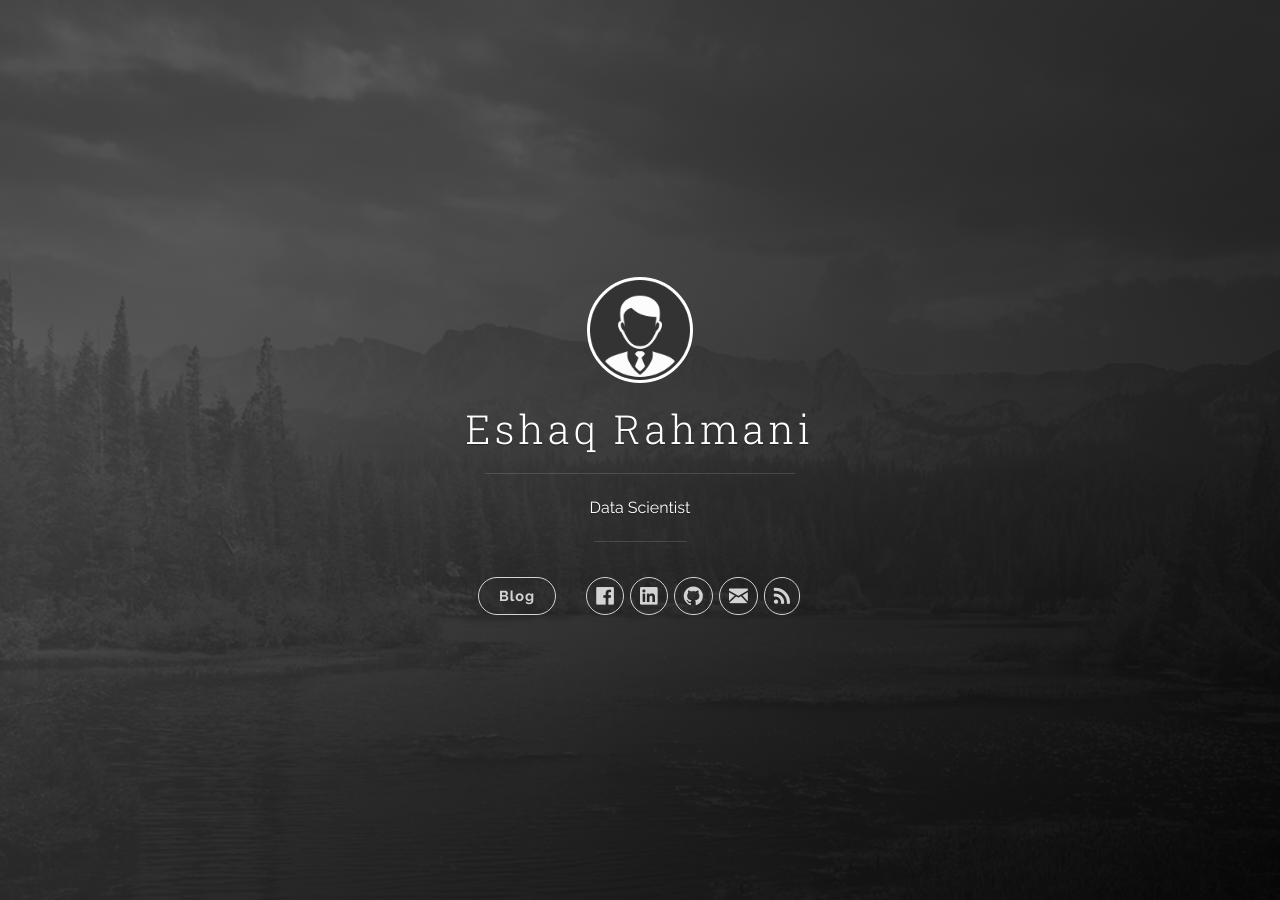
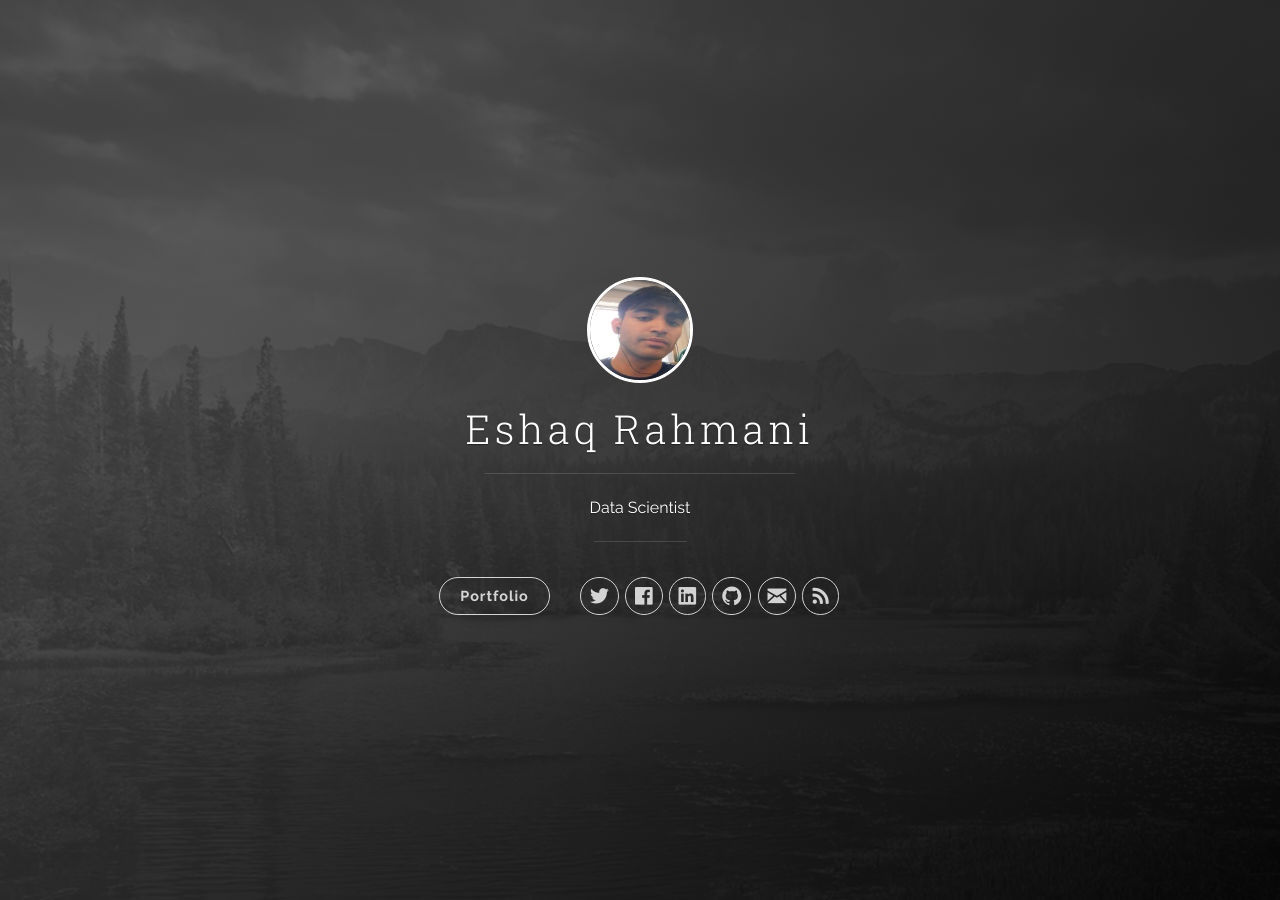
Before and after one commit to eshaq95/Portfolio, a Jekyll site: the page built from index.html, in a window 1280 px wide. Built offline with Jekyll 4.4.1, drawn with Linux system fonts in a browser that asks for light colours; the list of posts is cut into pages by our own code.

Commit message:
changed website

```diff
--- a/_config.yml
+++ b/_config.yml
@@ -10,6 +10,7 @@ author:
   name: 'Eshaq Rahmani'
   email: eshaq-rahmani@hotmail.com
   facebook_username: Eshaq Rahmani
+  twitter_username: eshaq95
   github_username:  eshaq95
   linkedin_username:  ComingSoon
 
--- a/_includes/header.html
+++ b/_includes/header.html
@@ -9,7 +9,7 @@
     <div class="panel-main__inner panel-inverted">
     <div class="panel-main__content">
         <a href="{{ site.baseurl }}/" title="link to home of {{ site.title }}">
-          <img src="{{ site.baseurl }}/images/profile.jpg" class="user-image" alt="My Profile Photo">
+          <img src="{{ site.baseurl }}/images/Picc.png" class="user-image" alt="My Profile Photo">
           <h1 class="panel-cover__title panel-title">{{ site.title }}</h1>
         </a>
         <hr class="panel-cover__divider">
@@ -20,7 +20,7 @@
 
           <nav class="cover-navigation cover-navigation--primary">
             <ul class="navigation">
-              <li class="navigation__item"><a href="{{ site.baseurl }}/#blog" title="link to {{ site.title }} blog" class="blog-button">Blog</a></li>
+              <li class="navigation__item"><a href="{{ site.baseurl }}/#blog" title="link to {{ site.title }} blog" class="blog-button">Portfolio</a></li>
             </ul>
           </nav>
 
```
Also changed, not shown: images/Picc.png (added), 7 other files.
